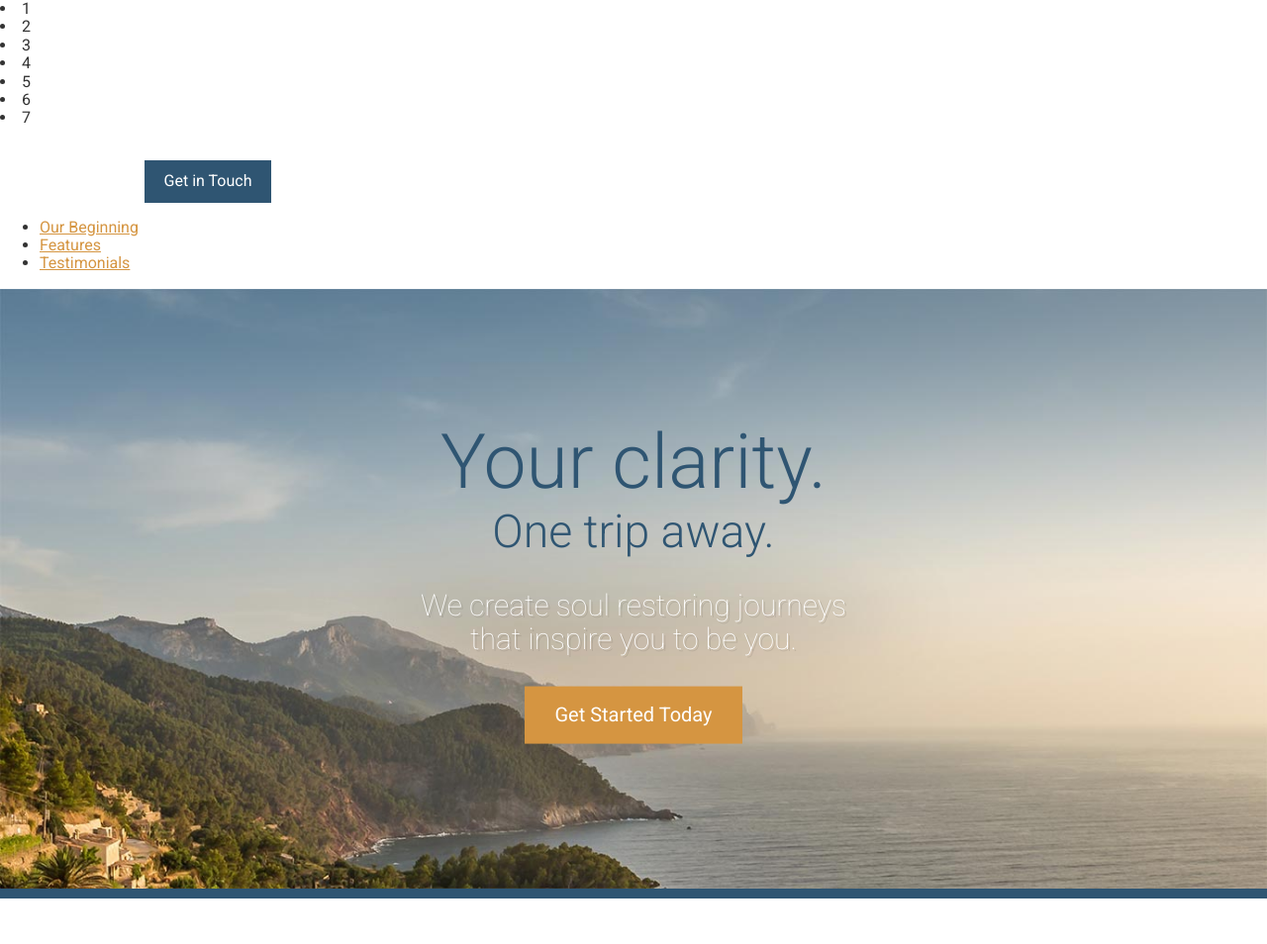
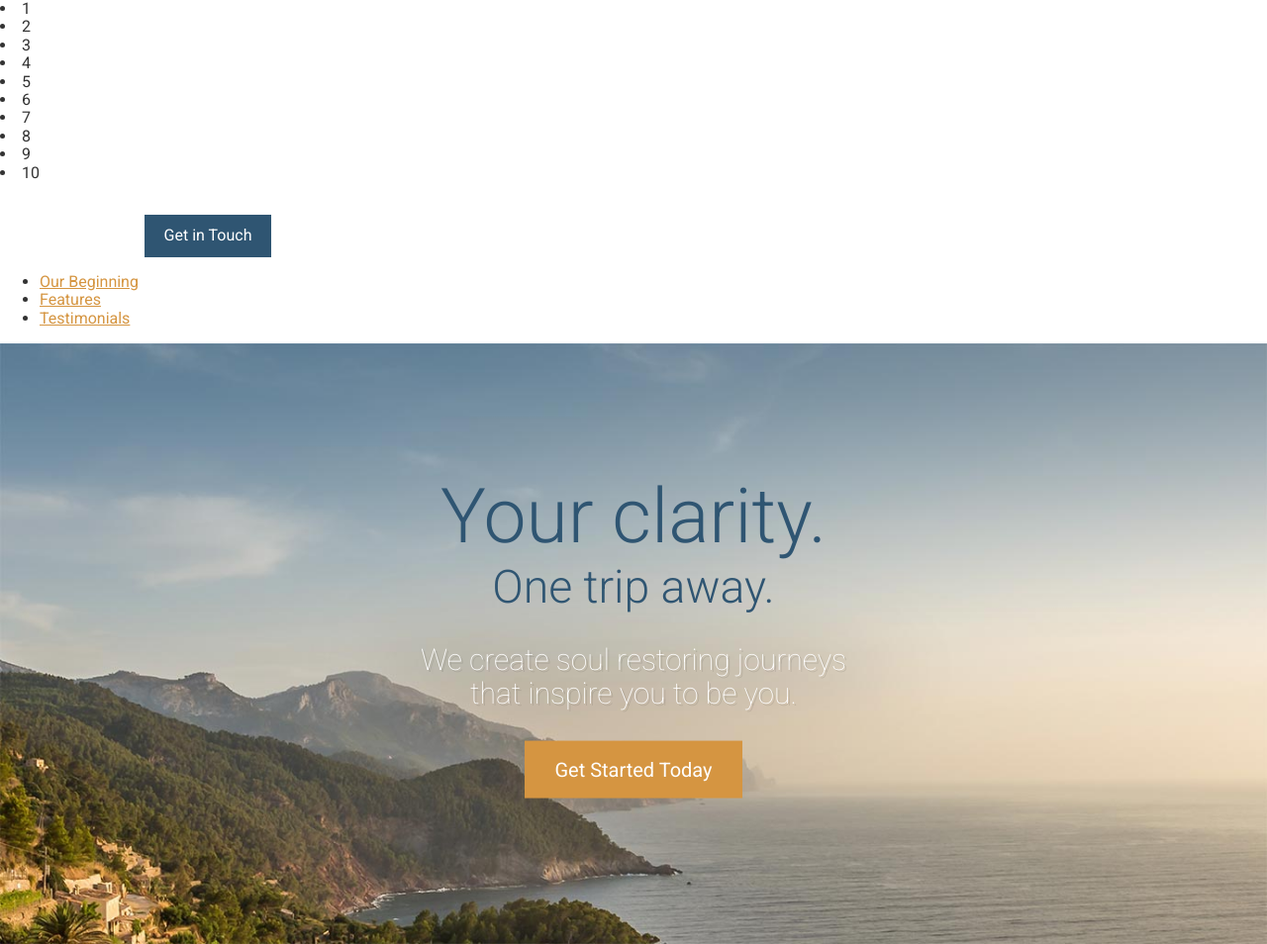
Before and after one commit to codemansam/travel-site, a website: page app/index.html in a window 1280 px wide. Shown: the top 954 px of the page at 99% size. Drawn offline with Linux system fonts and the light colour scheme.

Commit message:
Finished counting to 10

```diff
--- a/app/index.html
+++ b/app/index.html
@@ -19,6 +19,9 @@
   <li>5</li>
   <li>6</li>
   <li>7</li>
+  <li>8</li>
+  <li>9</li>
+  <li>10</li>
   <header>
     <img src="assets/images/icons/clear-view-escapes.svg">
     <a href="#" class="btn">Get in Touch</a>
```
